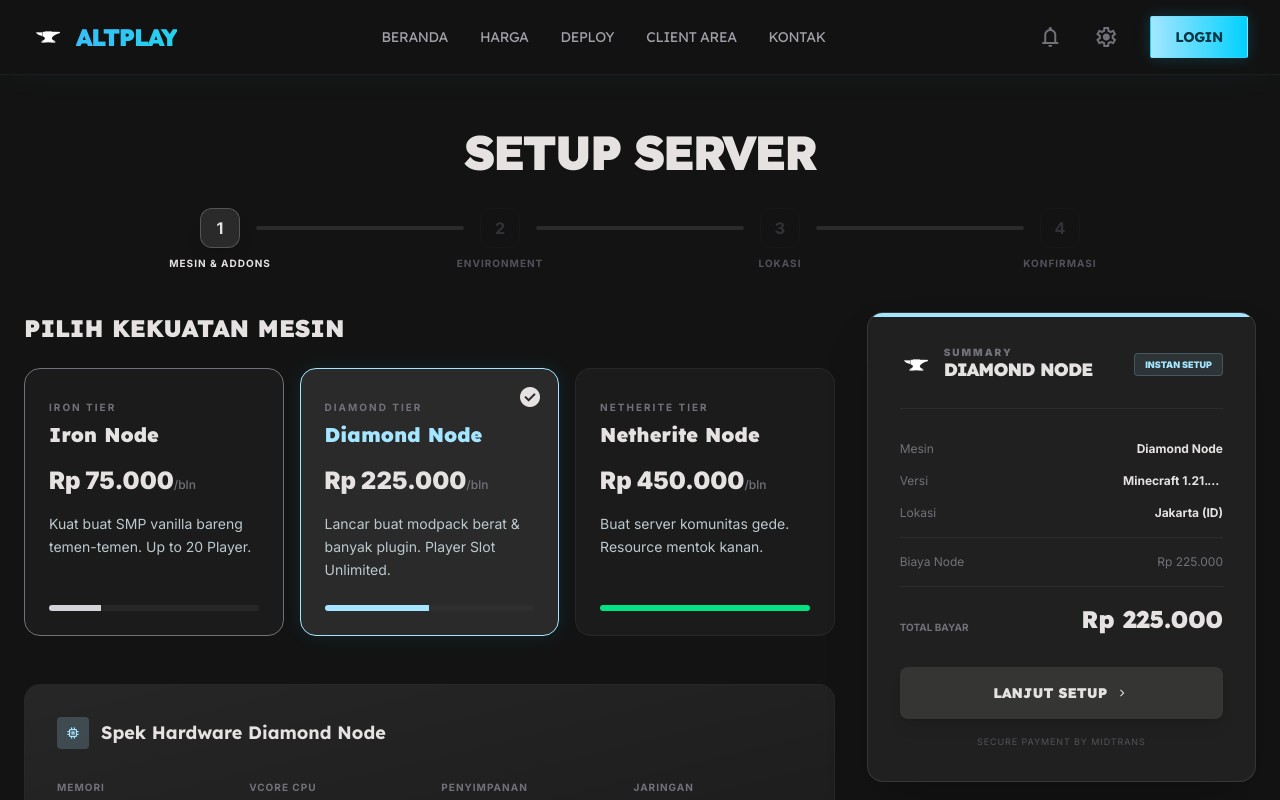
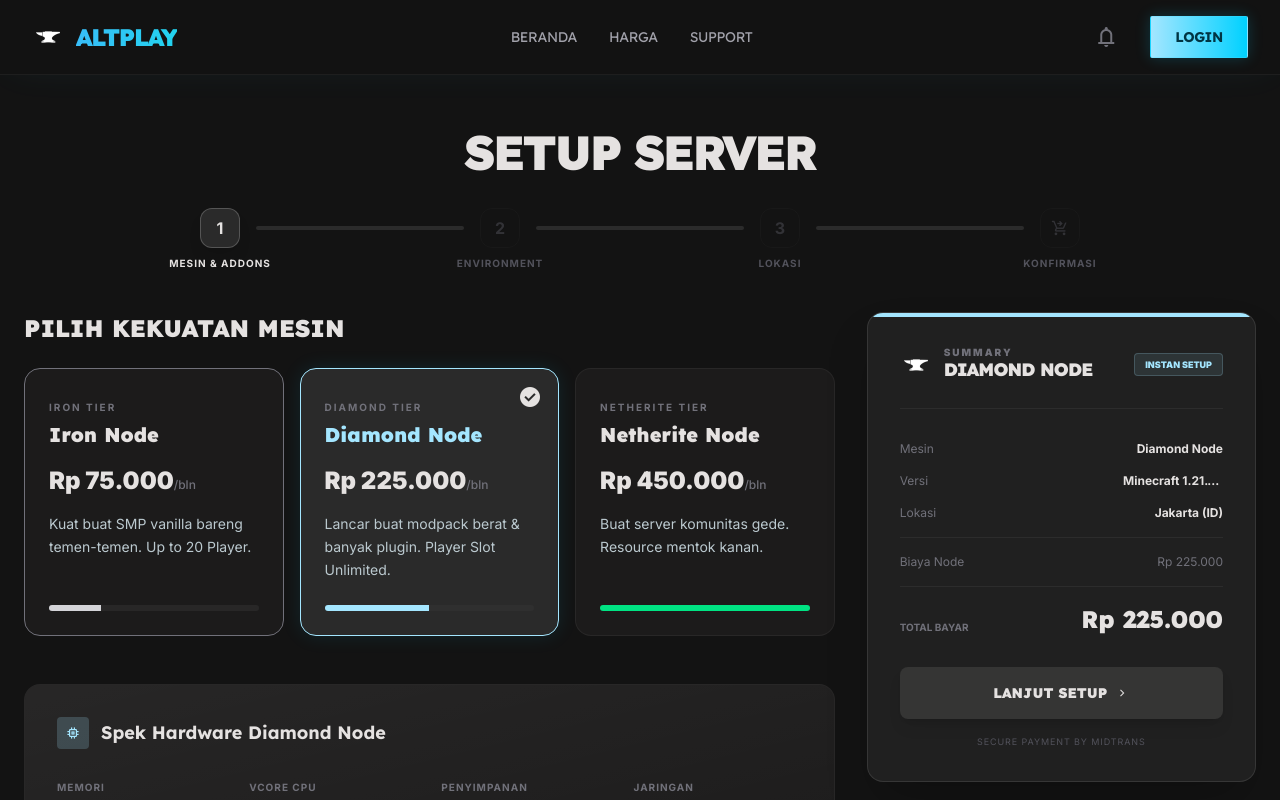
Before and after one commit to vianlearns/FE-AltPlay, a React (Vite) app: page /beli in a window 1280 px wide. Shown: the top 800 px of the page. Built offline with nearby package versions, Linux system fonts and the light colour scheme.

Commit message:
feat: implement Navbar component and Configure page for server setup workflow

```diff
--- a/src/components/Navbar.jsx
+++ b/src/components/Navbar.jsx
@@ -17,16 +17,13 @@
         <div className="hidden lg:flex gap-8 items-center">
           <a className="text-zinc-400 hover:text-zinc-100 transition-colors font-headline tracking-tight uppercase text-sm" href="/">Beranda</a>
           <a className="text-zinc-400 hover:text-zinc-100 transition-colors font-headline tracking-tight uppercase text-sm" href="/harga">Harga</a>
-          <a className="text-zinc-400 hover:text-zinc-100 transition-colors font-headline tracking-tight uppercase text-sm" href="/beli">Deploy</a>
-          <a className="text-zinc-400 hover:text-zinc-100 transition-colors font-headline tracking-tight uppercase text-sm" href="/auth">Client Area</a>
-          <a className="text-zinc-400 hover:text-zinc-100 transition-colors font-headline tracking-tight uppercase text-sm" href="/contact">Kontak</a>
+          <a className="text-zinc-400 hover:text-zinc-100 transition-colors font-headline tracking-tight uppercase text-sm" href="/contact">Support</a>
         </div>
 
         {/* Action Buttons */}
         <div className="flex items-center gap-2 md:gap-6">
           <div className="hidden lg:flex items-center gap-4 text-zinc-500">
             <button aria-label="Notifikasi" className="material-symbols-outlined hover:bg-white/5 p-2 rounded-full cursor-pointer transition-all duration-300 pointer-events-auto">notifications</button>
-            <button aria-label="Pengaturan" className="material-symbols-outlined hover:bg-white/5 p-2 rounded-full cursor-pointer transition-all duration-300 pointer-events-auto">settings</button>
           </div>
           <a href="/auth" aria-label="Login ke Client Area" className="hidden sm:inline-block bg-gradient-to-r from-primary to-primary-container text-on-primary px-6 py-2.5 font-headline font-bold text-sm tracking-tight uppercase active:scale-95 transition-transform rounded-sm border border-primary-fixed-dim/30 pointer-events-auto shadow-[0_0_15px_rgba(0,209,255,0.2)] hover:shadow-[0_0_25px_rgba(0,209,255,0.4)]">
             Login
@@ -49,8 +46,6 @@
         <div className="px-6 py-8 flex flex-col gap-6 items-center text-center">
           <a onClick={() => setIsMobileMenuOpen(false)} className="text-zinc-300 hover:text-primary transition-colors font-headline tracking-wider uppercase font-bold text-lg w-full py-2" href="/">Beranda</a>
           <a onClick={() => setIsMobileMenuOpen(false)} className="text-zinc-300 hover:text-primary transition-colors font-headline tracking-wider uppercase font-bold text-lg w-full py-2" href="/harga">Harga</a>
-          <a onClick={() => setIsMobileMenuOpen(false)} className="text-zinc-300 hover:text-primary transition-colors font-headline tracking-wider uppercase font-bold text-lg w-full py-2" href="/beli">Deploy</a>
-          <a onClick={() => setIsMobileMenuOpen(false)} className="text-zinc-300 hover:text-primary transition-colors font-headline tracking-wider uppercase font-bold text-lg w-full py-2" href="/auth">Client Area</a>
           <a onClick={() => setIsMobileMenuOpen(false)} className="text-zinc-300 hover:text-primary transition-colors font-headline tracking-wider uppercase font-bold text-lg w-full py-2" href="/contact">Kontak</a>
           <div className="pt-6 border-t border-white/10 w-full">
             <a href="/auth" className="w-full block bg-primary text-on-primary-container px-6 py-4 font-headline font-bold text-sm tracking-widest text-[16px] uppercase active:scale-95 transition-all rounded-lg shadow-[0_0_20px_-5px_rgba(0,209,255,0.4)]">
--- a/src/pages/Configure.jsx
+++ b/src/pages/Configure.jsx
@@ -62,19 +62,32 @@
   { id: 'modpack', name: 'Modpack Manager', desc: 'Instal modpack CurseForge mudah.', price: 25000 }
 ];
 
+const CACHE_KEY = 'altplay_config_cache';
+
 export default function Configure() {
   const [searchParams] = useSearchParams();
+
+  // Helper to load from localStorage
+  const getCache = () => {
+    const cached = localStorage.getItem(CACHE_KEY);
+    return cached ? JSON.parse(cached) : null;
+  };
+
+  const cache = getCache();
+
   const [step, setStep] = useState(() => {
     const s = searchParams.get('step');
-    return s ? parseInt(s) : 1;
+    if (s) return parseInt(s);
+    return cache?.step || 1;
   });
-  const [selectedNode, setSelectedNode] = useState('diamond');
-  const [env, setEnv] = useState('Java');
-  const [version, setVersion] = useState('Minecraft 1.21.1 (Terbaru)');
-  const [region, setRegion] = useState('Jakarta (ID)');
-  const [addons, setAddons] = useState({ backup: false, ip: false, modpack: false });
-  const [billingCycle, setBillingCycle] = useState(1); // 1, 3, 6, 12 months
-  const [promoCode, setPromoCode] = useState('');
+
+  const [selectedNode, setSelectedNode] = useState(() => cache?.selectedNode || 'diamond');
+  const [env, setEnv] = useState(() => cache?.env || 'Java');
+  const [version, setVersion] = useState(() => cache?.version || 'Minecraft 1.21.1 (Terbaru)');
+  const [region, setRegion] = useState(() => cache?.region || 'Jakarta (ID)');
+  const [addons, setAddons] = useState(() => cache?.addons || { backup: false, ip: false, modpack: false });
+  const [billingCycle, setBillingCycle] = useState(() => cache?.billingCycle || 1);
+  const [promoCode, setPromoCode] = useState(() => cache?.promoCode || '');
   const [isDeploying, setIsDeploying] = useState(false);
 
   useEffect(() => {
@@ -99,7 +112,27 @@
     if (billing === 'yearly') {
       setBillingCycle(12);
     }
+
+    // Clear URL parameters after initial parse to avoid re-triggering on refresh
+    if (tier || addonsList || billing || searchParams.get('step')) {
+      window.history.replaceState({}, '', window.location.pathname);
+    }
   }, [searchParams]);
+
+  // Persist State to LocalStorage
+  useEffect(() => {
+    const configToCache = {
+      step,
+      selectedNode,
+      env,
+      version,
+      region,
+      addons,
+      billingCycle,
+      promoCode
+    };
+    localStorage.setItem(CACHE_KEY, JSON.stringify(configToCache));
+  }, [step, selectedNode, env, version, region, addons, billingCycle, promoCode]);
 
   useEffect(() => {
     window.scrollTo({ top: 0, behavior: 'smooth' });
@@ -148,6 +181,7 @@
 
     setIsDeploying(true);
     setTimeout(() => {
+      localStorage.removeItem(CACHE_KEY); // Clear cache on success
       window.location.href = '/server';
     }, 2000);
   };
@@ -177,9 +211,16 @@
             <ul className="flex items-center justify-between w-full relative">
               {[1, 2, 3, 4].map((num) => (
                 <li key={num} className={`flex items-center ${num !== 4 ? 'w-full' : ''}`}>
-                  <div className="relative flex flex-col items-center group cursor-pointer" onClick={() => { if (num < step) setStep(num); }}>
-                    <div className={`w-8 h-8 md:w-10 md:h-10 rounded-full flex items-center justify-center font-bold text-sm md:text-base border transition-all duration-300 z-10 relative ${getStepStatus(num)}`}>
-                      {step > num ? <span className="material-symbols-outlined text-[18px]">check</span> : num}
+                  <div
+                    className="relative flex flex-col items-center group cursor-pointer"
+                    onClick={() => setStep(num)}
+                  >
+                    <div className={`w-8 h-8 md:w-10 md:h-10 rounded-full flex items-center justify-center font-bold text-sm md:text-base border transition-all duration-300 z-10 relative ${getStepStatus(num)} group-hover:border-primary/50`}>
+                      {num === 4 ? (
+                        <span className="material-symbols-outlined text-[18px]">shopping_cart_checkout</span>
+                      ) : (
+                        step > num ? <span className="material-symbols-outlined text-[18px]">check</span> : num
+                      )}
                     </div>
                     <span className={`absolute top-12 text-[9px] md:text-[10px] font-bold uppercase tracking-widest hidden sm:block whitespace-nowrap ${step === num ? 'text-on-surface' : 'text-zinc-600'}`}>
                       {num === 1 ? 'Mesin & Addons' : num === 2 ? 'Environment' : num === 3 ? 'Lokasi' : 'Konfirmasi'}
```
Also changed, not shown: public/solar_nexus.jpg (deleted).
